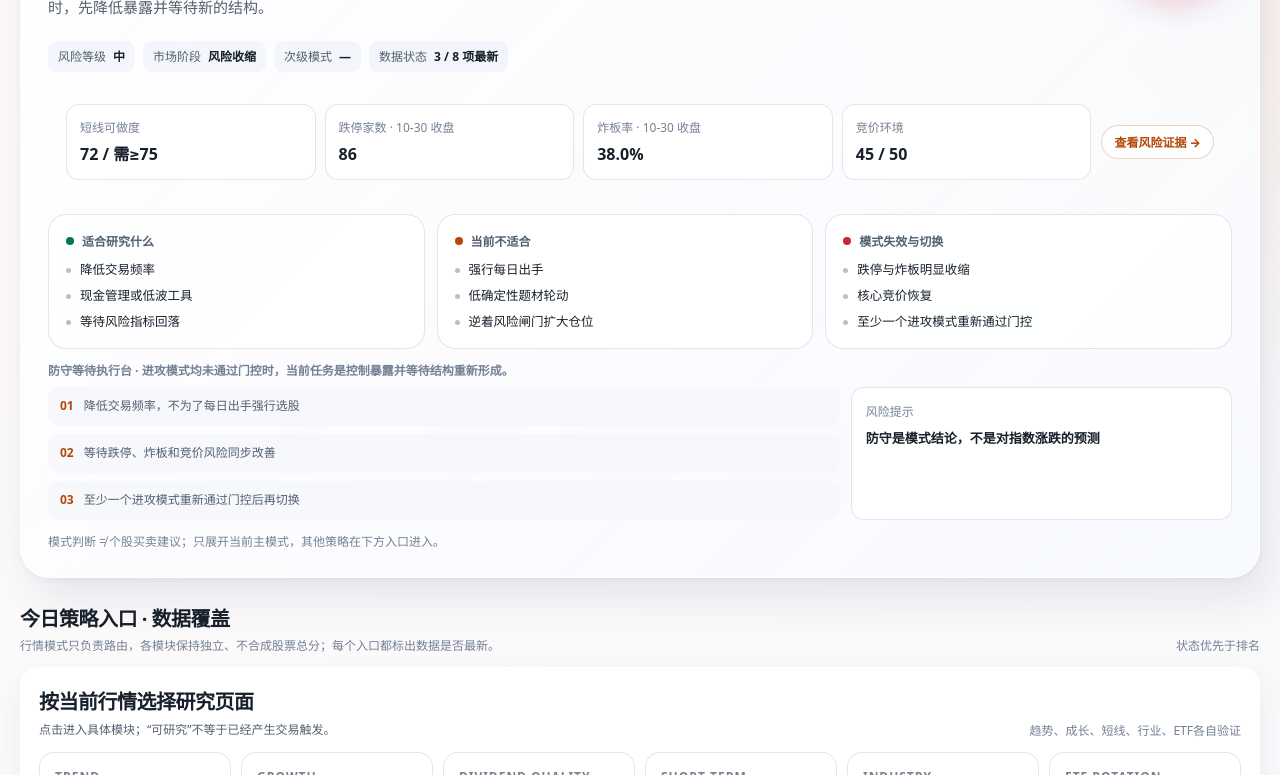
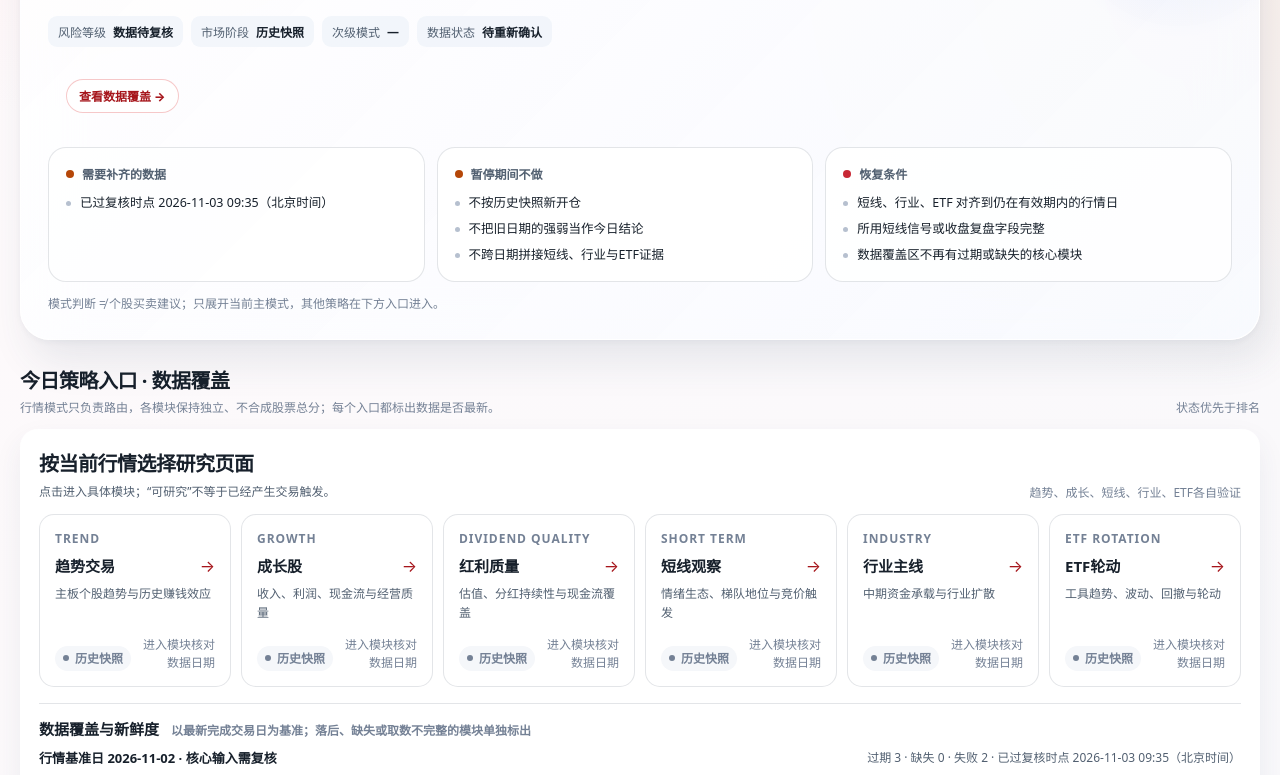
Before and after one commit to zihengniu9/etf-rotation-desk, a plain HTML site: page web/market_mode.html in a window 1280 px wide. Shown: the part 367-1142 px from the top of the page. Drawn offline with Linux system fonts and the light colour scheme.

Commit message:
Guard dashboard decisions after the review deadline and fix ETF navigation

```diff
--- a/web/dashboard_nav.js
+++ b/web/dashboard_nav.js
@@ -14,7 +14,7 @@
   ];
 
   function activeKey() {
-    var file = (window.location.pathname.split("/").pop() || "market_mode.html").toLowerCase();
+    var file = (window.location.pathname.split("/").pop() || "index.html").toLowerCase();
     if ((file === "market_mode.html" || file === "market_overview.html") && window.location.hash === "#daily-review") return "review";
     if (file === "index.html" || file === "etf_rotation.html") return "etf";
     if (file === "industry_mainline_dashboard.html") return "industry";
--- a/web/market_mode.html
+++ b/web/market_mode.html
@@ -62,6 +62,7 @@
     .mode-subtitle { margin:0; color:var(--text-2); font-size:15px; line-height:1.65; }
     .score-ring { --value:78; width:116px; aspect-ratio:1; display:grid; place-items:center; border-radius:50%; background:conic-gradient(var(--blue) calc(var(--value)*1%),rgb(220 227 239 / .8) 0); box-shadow:inset 0 0 0 1px rgb(255 255 255 / .7); }
     .score-ring::before { content:""; grid-area:1/1; width:88px; aspect-ratio:1; border-radius:50%; background:#fff; box-shadow:0 4px 16px rgb(49 72 99 / .08); }
+    .score-ring[hidden], .anchor-desk-bottom:empty { display:none; }
     .score-content { z-index:1; grid-area:1/1; text-align:center; }
     .score-content strong { display:block; font-size:31px; line-height:1; letter-spacing:-.04em; }
     .score-content span { display:block; margin-top:5px; color:var(--text-3); font-size:12px; font-weight:760; }
@@ -438,7 +439,7 @@
       </div>
       <div class="module-grid" id="strategy-hub" aria-live="polite"></div>
       <div class="hub-divider" role="presentation"></div>
-      <div class="data-health" aria-labelledby="data-health-title">
+      <div class="data-health" id="data-health" aria-labelledby="data-health-title">
       <h3 class="hub-subtitle">数据覆盖与新鲜度 <small>以最新完成交易日为基准；落后、缺失或取数不完整的模块单独标出</small></h3>
       <div class="data-health-summary"><strong id="data-health-title">正在检查全部模块</strong><span id="data-health-note">—</span></div>
       <details class="data-health-more" id="data-health-more">
@@ -661,7 +662,7 @@
           var parts = String(item).split(" "), key = parts[0], date = parts.slice(1).join(" "), label = MODULE_LABELS[key] || key;
           if (/^\d{4}-\d{2}-\d{2}$/.test(date) && freshness.asOf && date >= freshness.asOf) return label + "（" + date + "）在数据状态清单中未标记为最新";
           return label + "停在 " + (date || "未知日期") + "，需更新到 " + target;
-        }).concat(freshness.missing.map(function (key) { return (MODULE_LABELS[key] || key) + "缺少数据日期"; }));
+        }).concat(freshness.missing.map(function (key) { return (MODULE_LABELS[key] || key) + "缺少数据日期"; }), freshness.timeIssue ? [freshness.timeIssue] : []);
       }
 
       function parseCsv(text) {
@@ -760,7 +761,9 @@
         if((snapshot.latestReview&&snapshot.latestReview.market_evidence||{}).complete===false&&!((modules||[]).some(function(item){return item.key==="review"&&(item.state==="error"||item.state==="missing");}))) degraded.push("行情复盘取数不完整");
         var s=snapshot.short||{};
         if(s.basis==="auction"&&s.ecoDate&&asOf&&s.ecoDate<asOf) degraded.push("短线涨跌停数据为 "+s.ecoDate.slice(5)+" 收盘");
-        return {blocked:stale.length>0||missing.length>0, stale:stale, missing:missing, degraded:degraded, asOf:asOf};
+        var next=nextTradingDay(asOf), reviewBy=next?next+" 09:35":"", now=shanghaiNow();
+        var timeIssue=!reviewBy?"交易日历无法确认复核时点":asOf>now.slice(0,10)?"行情日期晚于当前日期":now>=reviewBy?"已过复核时点 "+reviewBy+"（北京时间）":"";
+        return {blocked:!!timeIssue||stale.length>0||missing.length>0, stale:stale, missing:missing, degraded:degraded, asOf:asOf, reviewBy:reviewBy, timeIssue:timeIssue};
       }
 
       function formatGeneratedAt(value) {
@@ -855,10 +858,11 @@
         var freshnessReason=describeFreshness(a.freshness).join("；");
         var degradedReason=(a.freshness.degraded||[]).join("；"), degraded=a.currentAllowed&&!!degradedReason; a.degraded=degraded;
         $("mode-title").textContent=!a.currentAllowed?"当前结论暂停":meta.name;
-        $("mode-subtitle").textContent=!a.currentAllowed?"核心数据没有更新到同一交易日（"+freshnessReason+"）；下方保留历史快照，仅用于复核，不作为当前执行依据。":(degraded?"部分数据需复核（"+degradedReason+"），以下结论仅供参考。":"")+a.phase+"。"+(a.news.applied&&a.news.state==="block"?"消息面阻断进攻（"+a.news.reasons.join("；")+"）。":a.news.applied&&a.news.state==="caution"?"消息面偏空（"+a.news.reasons.join("；")+"），控制仓位。":"")+(a.newsBlocks.length&&a.news.state!=="block"?"消息面暂停："+a.newsBlocks.map(function(b){return MODE_META[b.mode].name+"（"+b.reason+"）";}).join("；")+"。":"")+((snapshot.short.riskReasons||[]).length?"短线："+snapshot.short.riskReasons.join("、")+"。":"")+meta.desc;
+        $("mode-subtitle").textContent=!a.currentAllowed?"行情基准日 "+snapshot.asOf+"。"+freshnessReason+"；历史数据仅供复盘。":(degraded?"部分数据需复核（"+degradedReason+"），以下结论仅供参考。":"")+a.phase+"。"+(a.news.applied&&a.news.state==="block"?"消息面阻断进攻（"+a.news.reasons.join("；")+"）。":a.news.applied&&a.news.state==="caution"?"消息面偏空（"+a.news.reasons.join("；")+"），控制仓位。":"")+(a.newsBlocks.length&&a.news.state!=="block"?"消息面暂停："+a.newsBlocks.map(function(b){return MODE_META[b.mode].name+"（"+b.reason+"）";}).join("；")+"。":"")+((snapshot.short.riskReasons||[]).length?"短线："+snapshot.short.riskReasons.join("、")+"。":"")+meta.desc;
         // 防守分只是 100 − 短线分的派生值，不代表“防守有多少把握”；防守时改显示进攻门控通过数。
         var isDefense=a.mode==="defense", passed=["resonance","short","trend","etf"].filter(function(k){return a.eligible[k];}).length;
         $("mode-score").textContent=a.currentAllowed?(isDefense?passed+"/4":Math.round(scores[a.mode])):"—";
+        $("score-ring").hidden=!a.currentAllowed;
         var ringLabel=document.querySelector("#score-ring .score-content span"); if(ringLabel) ringLabel.textContent=isDefense?"进攻门控通过":"本模式评分";
         $("score-ring").style.setProperty("--value",a.currentAllowed?(isDefense?passed*25:Math.round(scores[a.mode])):0);
         $("score-ring").setAttribute("aria-label",a.currentAllowed?(isDefense?"进攻门控通过 "+passed+" / 4 项":"本模式评分 "+Math.round(scores[a.mode])+"分，各模式口径不同，不跨模式比较"):"当前结论暂停");
@@ -866,9 +870,8 @@
         $("market-phase").textContent=a.currentAllowed?a.phase:"历史快照";
         $("secondary-mode").textContent=a.currentAllowed&&a.secondary!==a.mode?MODE_META[a.secondary].name:"—";
         var healthCurrent=modules?modules.filter(function(item){return item.state==="current";}).length:0;
-        $("freshness").textContent=modules&&modules.length?healthCurrent+" / "+modules.length+" 项最新":(source==="live"?"数据文件":"内置快照");
-        var nextDate=nextTradingDay(snapshot.asOf), reviewBy=nextDate?nextDate+" 09:35":"";
-        $("valid-until").textContent=!a.currentAllowed?"有效期：核心数据未对齐，暂停确认":reviewBy?"有效期："+reviewBy+" 前复核"+(shanghaiNow()>reviewBy?" · 已过复核时点，等待新数据":"")+(degraded?" · 部分数据待复核":""):"复核日期待确认：交易日历尚未覆盖";
+        $("freshness").textContent=freshness.timeIssue?"待重新确认":modules&&modules.length?healthCurrent+" / "+modules.length+" 项最新":(source==="live"?"数据文件":"内置快照");
+        $("valid-until").textContent=freshness.reviewBy?"复核截止："+freshness.reviewBy+"（北京时间）":"复核时点待确认";
         $("data-date").textContent="行情基准日 "+snapshot.asOf;
         $("generated-date").textContent="生成时间 "+formatGeneratedAt(snapshot.generatedAt);
         $("source-label").textContent=!a.currentAllowed?"历史快照 · 暂停确认":degraded?"部分数据待复核":source==="live"?(isLocalView?"本地引擎已加载":"最新数据已加载"):source==="file"?"outputs 快照 · 收盘数据":"内置演示快照";
@@ -879,9 +882,9 @@
         } else {
           // 暂停时不展示任何模式的操作清单，改为说明缺什么、暂停期间不做什么、何时恢复。
           $("suitable-label").textContent="需要补齐的数据"; $("avoid-label").textContent="暂停期间不做"; $("invalidate-label").textContent="恢复条件";
-          renderList("suitable-list",describeFreshness(a.freshness).concat(a.freshness.stale.length||a.freshness.missing.length?[]:["数据状态清单中的核心模块未标记为最新"]));
+          renderList("suitable-list",describeFreshness(a.freshness));
           renderList("avoid-list",["不按历史快照新开仓","不把旧日期的强弱当作今日结论","不跨日期拼接短线、行业与ETF证据"]);
-          renderList("invalidate-list",["短线、行业、ETF 更新到同一交易日"+(snapshot.asOf?"（"+snapshot.asOf+"）":""),"所用短线信号或收盘复盘字段完整","数据覆盖区不再有过期或缺失的核心模块"]);
+          renderList("invalidate-list",["短线、行业、ETF 对齐到仍在有效期内的行情日","所用短线信号或收盘复盘字段完整","数据覆盖区不再有过期或缺失的核心模块"]);
         }
         $("mode-kicker").textContent=a.currentAllowed?"当前主模式":"主模式判定";
         $("decision-grid").classList.toggle("paused",!a.currentAllowed);
@@ -930,8 +933,8 @@
         var contract = window.DASHBOARD_CONTRACT;
         if (!container || !contract) return;
         container.innerHTML = contract.modules.map(function (module) {
-          var status = contract.statusFor(module, state.snapshot, state.analysis);
-          var current = module.key === state.analysis.mode;
+          var status = state.analysis.freshness.timeIssue ? {tone:"pending",label:"历史快照",detail:"进入模块核对数据日期"} : contract.statusFor(module, state.snapshot, state.analysis);
+          var current = state.analysis.currentAllowed && module.key === state.analysis.mode;
           return '<a class="module-card '+(current?'is-current':'')+'" href="'+escapeHtml(module.href)+'" aria-label="进入'+escapeHtml(module.title)+'页面">'+
             '<span class="module-card-eyebrow">'+escapeHtml(module.eyebrow)+'</span>'+
             '<span class="module-card-title"><strong>'+escapeHtml(module.title)+'</strong><span class="module-card-arrow" aria-hidden="true">→</span></span>'+
@@ -952,14 +955,14 @@
           grid.innerHTML='<div class="data-health-card"><span class="data-health-date">当前仅能确认已加载页面内数据。</span></div>';
           return;
         }
-        var labels={current:"最新",stale:"过期",missing:"缺失",error:"更新失败"};
+        var labels={current:state.analysis.freshness.timeIssue?"生成时已对齐":"最新",stale:"过期",missing:"缺失",error:"更新失败"};
         var count=function(name){return modules.filter(function(item){return item.state===name;}).length;};
         var freshness=state.analysis&&state.analysis.freshness, blocked=!!(freshness&&freshness.blocked);
         var issues=modules.length-count("current");
         $("data-health-title").textContent="行情基准日 "+(state.snapshot.asOf||health.reference_date||"—")+(state.analysis&&state.analysis.currentAllowed&&!state.analysis.degraded?" · 核心输入已对齐":" · 核心输入需复核");
         var degradedReason=freshness?(freshness.degraded||[]).join("；"):"";
-        $("data-health-note").textContent=(issues?"过期 "+count("stale")+" · 缺失 "+count("missing")+" · 失败 "+count("error"):modules.length+" 个模块全部最新")+(blocked?" · "+describeFreshness(freshness).join("；"):degradedReason?" · "+degradedReason:"");
-        $("data-health-toggle").textContent=issues||blocked?"模块明细（"+issues+" 项需处理）":degradedReason?"模块明细（数据口径需复核）":"展开 "+modules.length+" 个模块明细";
+        $("data-health-note").textContent=(issues?"过期 "+count("stale")+" · 缺失 "+count("missing")+" · 失败 "+count("error"):modules.length+" 个模块生成时已对齐")+(blocked?" · "+describeFreshness(freshness).join("；"):degradedReason?" · "+degradedReason:"");
+        $("data-health-toggle").textContent=issues?"模块明细（"+issues+" 项需处理）":blocked||degradedReason?"模块明细（需复核）":"展开 "+modules.length+" 个模块明细";
         // 有问题时自动展开；全部正常时折叠成一行摘要，不强制收起用户已展开的明细。
         if(issues||blocked||degradedReason) more.open=true;
         var order={error:0,missing:1,stale:2,current:3};
@@ -975,6 +978,12 @@
 
       function renderCurrentDesk() {
         var a=state.analysis, s=state.snapshot, d=a.diagnostics, key=a.mode, meta=MODE_META[key];
+        if (!a.currentAllowed) {
+          $("trend-module-section").hidden=true;
+          $("current-desk-bottom").textContent="";
+          $("current-mode-desk").innerHTML='<a class="current-desk-action" href="#data-health">查看数据覆盖 →</a>';
+          return;
+        }
         var models={
           short:{
             title:"短线核心执行台", note:"短线占优时，先看生态、竞价和核心地位；个股趋势不再占据主模式详情。", action:"进入短线观察",
@@ -1085,7 +1094,7 @@
           var m=MODE_META[key], score=Math.round(a.scores[key]), selected=key===state.selectedMode;
           var passed=["resonance","short","trend","etf"].filter(function(k){return a.eligible[k];}).length;
           if(key==="defense") score=passed*25;
-          var gate=key===a.mode?(a.currentAllowed?"当前":"暂停"):key==="defense"?"兜底":a.eligible[key]?"已通过":"未通过";
+          var gate=!a.currentAllowed?"历史快照":key===a.mode?"当前":key==="defense"?"兜底":a.eligible[key]?"已通过":"未通过";
           var factorNote='<small>'+(key==="defense"?"进攻门控通过":"优先"+(order.indexOf(key)+1))+' · '+gate+'</small>';
           return '<button class="mode-row '+(selected?'selected':'')+'" type="button" data-mode="'+key+'" style="--bar-color:'+m.color+'" aria-pressed="'+selected+'">'+
             '<span class="mode-name"><i></i><span class="mode-name-copy"><strong>'+escapeHtml(m.name)+'</strong>'+factorNote+'</span></span><span class="mode-track"><i class="mode-fill" style="width:'+score+'%"></i></span><strong class="mode-value">'+(key==="defense"?passed+"/4":score)+'</strong></button>';
@@ -1113,7 +1122,7 @@
       }
 
       function renderModeDetail(key) {
-        var m=MODE_META[key], s=state.snapshot, a=state.analysis, d=a.diagnostics, status=key===a.mode?(a.currentAllowed?"当前模式":"历史快照"):a.eligible[key]?"备选模式":"条件未通过";
+        var m=MODE_META[key], s=state.snapshot, a=state.analysis, d=a.diagnostics, status=!a.currentAllowed?"历史快照":key===a.mode?"当前模式":a.eligible[key]?"备选模式":"条件未通过";
         var points={
           short:[[ecoLabel(s.short,"市场生态"),fmtInt(s.short.limitUp)+"涨停 / "+fmtInt(s.short.limitDown)+"跌停"],["核心反馈",fmtInt(s.short.maxBoards,"板")+" · "+(s.short.basis==="close"?s.short.leaderName:fmtPct(s.short.leaderPremium,2))],[s.short.basis==="close"?"数据口径":"竞价环境",s.short.basis==="close"?"当日收盘复盘":fmtInt(s.short.auctionPoints)+"/50 · 均值"+fmtPct(s.short.meanPremium,2)]],
           etf:[["策略首选",s.etf.pickName+" · "+s.etf.pickTheme],["实时热榜",s.etf.hotName+" · "+s.etf.hotTheme],["一致性",d.sameEtf?"策略与热榜同向":"策略与热榜分化"]],
@@ -1173,10 +1182,18 @@
 
       function renderStyleFactors() {
         var view=styleFactorState(state.snapshot), preferred=view.preferred;
+        if(!state.analysis.currentAllowed) {
+          preferred=null;
+          view.factors.forEach(function(item){item.preferred=false; item.restricted=true; item.status="历史截面";});
+        }
         $("style-date").textContent="数据日期 "+(view.asOf||"—");
         var defensive=!!(state.analysis&&state.analysis.mode==="defense");
         $("style-lead").textContent=preferred?preferred.name+(defensive?" · 防守期间仅研究":" · 研究优先"):"暂无可用风格";
         $("style-lead-note").textContent=preferred?preferred.lead+" 是当前该风格的代表候选；"+(defensive?"当前主模式为防守等待，只做研究复核，不新增暴露。":"交易可用性仍需结合上方行情模式和本因子闸门。"):"四个风格因子均受日期或闸门约束，暂不给出研究优先级；可进入各因子页面复核。";
+        if(!state.analysis.currentAllowed) {
+          $("style-lead").textContent="暂停研究排序";
+          $("style-lead-note").textContent="当前模式未确认，以下只列各因子的历史截面。";
+        }
         $("style-note").textContent="说明：各模块评分只在自身因子内排序；页面不把Top5均分解释成跨因子收益概率，交易可用性仍以行情模式和风险闸门为准。";
         $("style-grid").innerHTML=view.factors.map(function(item){
           var score=item.score===null?"—":item.score.toFixed(1), cls="style-card"+(item.preferred?" preferred":"")+(item.restricted?" restricted":"");
@@ -1201,8 +1218,8 @@
           defense:"所有进攻模式未通过门控，或跌停、炸板重新扩张"
         };
         $("switch-grid").innerHTML=(a.priority||["resonance","short","trend","etf","defense"]).map(function(key){
-          var active=key===current, passed=key==="defense"||!!a.eligible[key];
-          var tag=active?(a.currentAllowed?"当前":"历史快照"):key==="defense"?"兜底":passed?"已通过":"未通过";
+          var active=a.currentAllowed&&key===current, passed=a.currentAllowed&&(key==="defense"||!!a.eligible[key]);
+          var tag=!a.currentAllowed?"待复核":active?"当前":key==="defense"?"兜底":passed?"已通过":"未通过";
           return '<article class="switch-card '+(active?'current':'')+'"><div class="switch-card-head"><h3>'+escapeHtml(MODE_META[key].name)+'</h3><span class="switch-state '+(active?'is-current':passed?'is-pass':'is-fail')+'">'+escapeHtml(tag)+'</span></div><span class="trigger">切换条件：'+escapeHtml(triggers[key])+'</span></article>';
         }).join("");
       }
@@ -1231,11 +1248,11 @@
           latestFeedback.avg_return==null?"昨日涨停反馈：待取得":"昨日涨停次日均值 "+fmtPct(latestFeedback.avg_return,2)
         ];
         $("daily-review").innerHTML='<div class="review-grid">'+
-          reviewCard(reviewBehind?"最近复盘 · 未更新":"最新复盘",latestReviewText.label||meta.name,primaryItems,"primary")+
+          reviewCard(reviewBehind?"最近复盘 · 未更新":a.currentAllowed?"最新复盘":"历史复盘",latestReviewText.label||meta.name,primaryItems,"primary")+
           reviewCard("短线反馈",reviewIncomplete?"复盘取数不完整":fmtInt(latestLimitUp)+"涨停 / "+fmtInt(latestLimitDown)+"跌停",feedbackItems,"")+
           reviewCard("结构关系",relation,["行业 "+(s.industry.name&&s.industry.name!=="—"?s.industry.name:"待确认"),"ETF热榜 "+(s.etf.hotTheme||"待确认"),"短线方向 "+(s.short.leaderTheme||"待确认")],"")+
           reviewCard("次日复核",checkDate?checkDate+" 09:35前":"交易日历待补齐",latestReviewText.next_day_checks||meta.invalid.slice(0,3),"warning")+
-          '</div><div class="review-footer"><span>复盘来源：'+escapeHtml(latestSource)+'；完整模式引擎日期：'+escapeHtml(s.asOf)+'。不把盘后判断当作次日自动交易指令。</span><div><a href="'+modeHref(a.mode)+'">复核当前模式</a><a href="#evidence-grid">展开原始证据</a></div></div>';
+          '</div><div class="review-footer"><span>复盘来源：'+escapeHtml(latestSource)+'；完整模式引擎日期：'+escapeHtml(s.asOf)+'。不把盘后判断当作次日自动交易指令。</span><div><a href="'+(a.currentAllowed?modeHref(a.mode):"#data-health")+'">'+(a.currentAllowed?"复核当前模式":"核对数据日期")+'</a><a href="#evidence-grid">展开原始证据</a></div></div>';
       }
 
       function reviewCard(label,value,items,tone) {
@@ -1259,6 +1276,7 @@
       function fetchCsv(path) { return fetch(path+"?ts="+Date.now(),{cache:"no-store"}).then(function(r){if(!r.ok)throw new Error(path+" "+r.status);return r.text();}).then(parseCsv); }
 
       function loadLocal() {
+        if(state.analysis&&state.analysis.currentAllowed&&dataFreshness(state.snapshot).blocked) render(state.snapshot,state.source);
         if(state.refreshInFlight) return state.refreshInFlight;
         state.lastRefreshAttempt=Date.now();
         $("refresh").disabled=true; $("load-note").classList.remove("show");
@@ -1317,7 +1335,7 @@
           }
           var hasFileSnapshot=!!(window.SHORT_SIGNAL&&window.INDUSTRY_FLOW&&window.ETF_LOCAL_DATA);
           render(FALLBACK,hasFileSnapshot?"file":"snapshot");
-          $("load-note").textContent=hasFileSnapshot?"当前已读取 outputs 生成快照；浏览器禁止 file:// 主动请求，点击刷新需通过本地 HTTP 服务打开。":"浏览器禁止读取相邻文件，且未找到 outputs 生成快照；当前仅显示内置演示数据。";
+          $("load-note").textContent=hasFileSnapshot?"在线数据读取失败，当前显示随页面发布的快照。":"在线数据读取失败，也未找到完整快照；内置演示数据不可用于当前判断。";
           $("load-note").classList.add("show");
         }).finally(function(){ state.refreshInFlight=null; $("refresh").disabled=false; });
       }
@@ -1375,11 +1393,19 @@
         }
       }
 
-      $("refresh").addEventListener("click",loadLocal);
+      $("refresh").addEventListener("click",function(){if(location.protocol==="file:") location.reload(); else loadLocal();});
       hydrateFileFallback();
       render(FALLBACK,window.SHORT_SIGNAL&&window.INDUSTRY_FLOW&&window.ETF_LOCAL_DATA?"file":"snapshot");
-      loadLocal();
+      if(location.protocol==="file:") {
+        $("refresh").textContent="重读本地快照";
+        $("load-note").textContent=state.source==="file"?"正在查看本地快照。":"未找到完整本地快照，内置演示数据不可用于当前判断。";
+        $("load-note").classList.add("show");
+      } else loadLocal();
       function refreshVisible() {
+        if(location.protocol==="file:") {
+          if(document.visibilityState!=="hidden"&&state.analysis.currentAllowed&&dataFreshness(state.snapshot).blocked) render(state.snapshot,state.source);
+          return;
+        }
         if(document.visibilityState!=="hidden"&&Date.now()-(state.lastRefreshAttempt||0)>15000) loadLocal();
       }
       window.setInterval(refreshVisible,120000);
```
Also changed, not shown: tests/dashboard_hub.test.js (+15 -0 lines), tests/market_freshness.test.js (+10 -0 lines).
